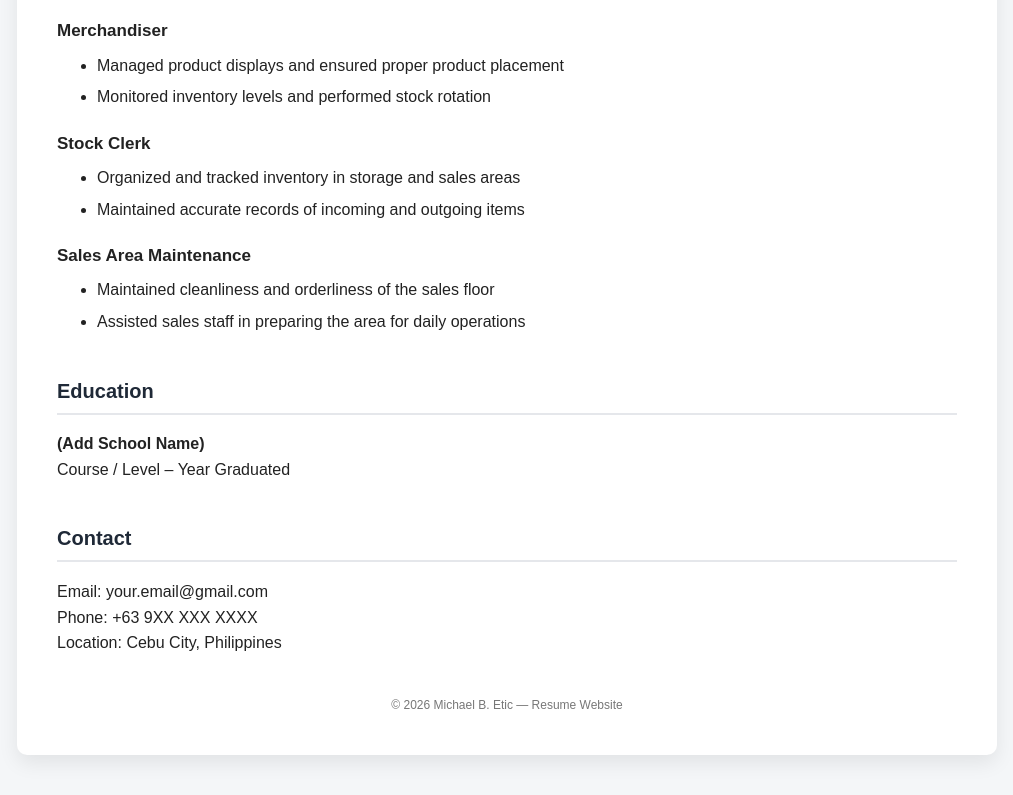
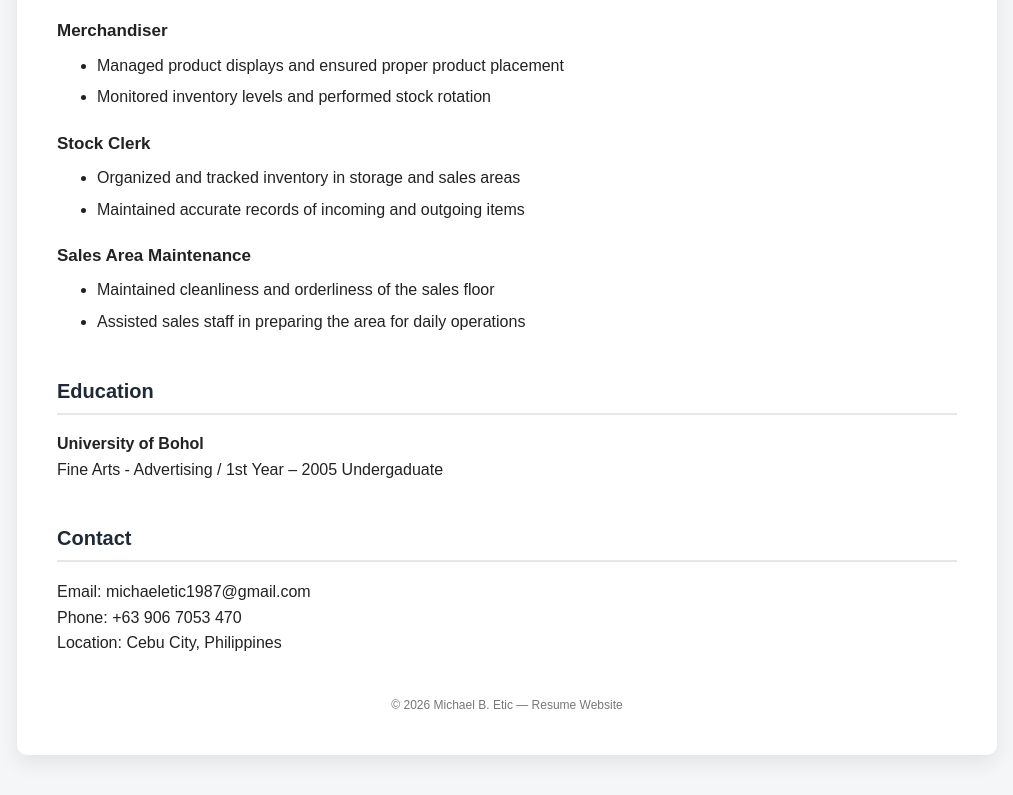
Before and after one commit to michael53470/michael53470.github.io, a plain HTML site: page index.html in a window 1280 px wide. Shown: the part 1151-1946 px from the top of the page, without its empty margins (133-1146 px from the left). Drawn offline with Linux system fonts and the light colour scheme.

Commit message:
Update index.html

```diff
--- a/index.html
+++ b/index.html
@@ -88,8 +88,8 @@
 
     <div class="contact">
       📍 Cebu City, Philippines<br>
-      📧 your.email@gmail.com<br>
-      📱 +63 9XX XXX XXXX
+      📧 michaeletic1987@gmail.com<br>
+      📱 +63 906 7053 470
     </div>
 
     <div class="badge">
@@ -154,15 +154,15 @@
     <!-- EDUCATION -->
     <h2>Education</h2>
     <p>
-      <strong>(Add School Name)</strong><br>
-      Course / Level – Year Graduated
+      <strong>University of Bohol</strong><br>
+      Fine Arts - Advertising / 1st Year – 2005 Undergaduate
     </p>
 
     <!-- CONTACT -->
     <h2>Contact</h2>
     <p>
-      Email: your.email@gmail.com<br>
-      Phone: +63 9XX XXX XXXX<br>
+      Email: michaeletic1987@gmail.com<br>
+      Phone: +63 906 7053 470<br>
       Location: Cebu City, Philippines
     </p>
 
```
